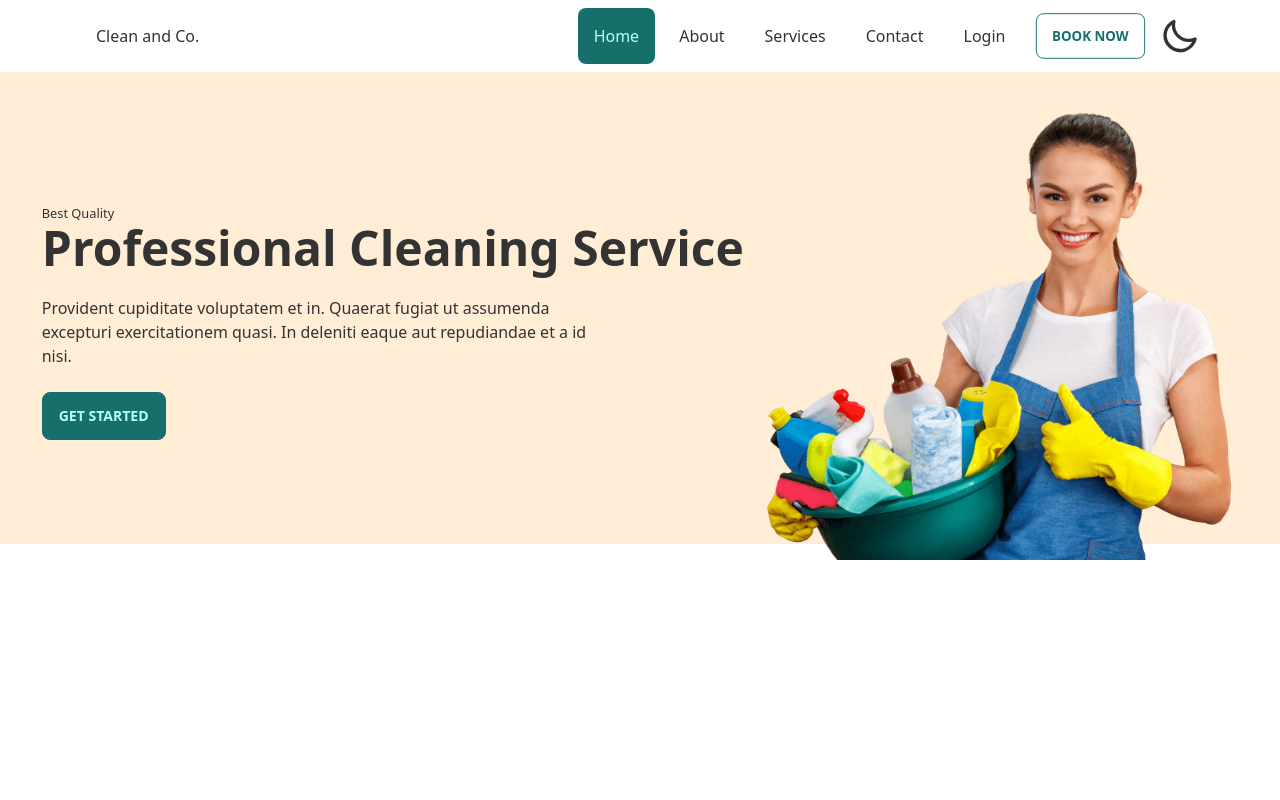
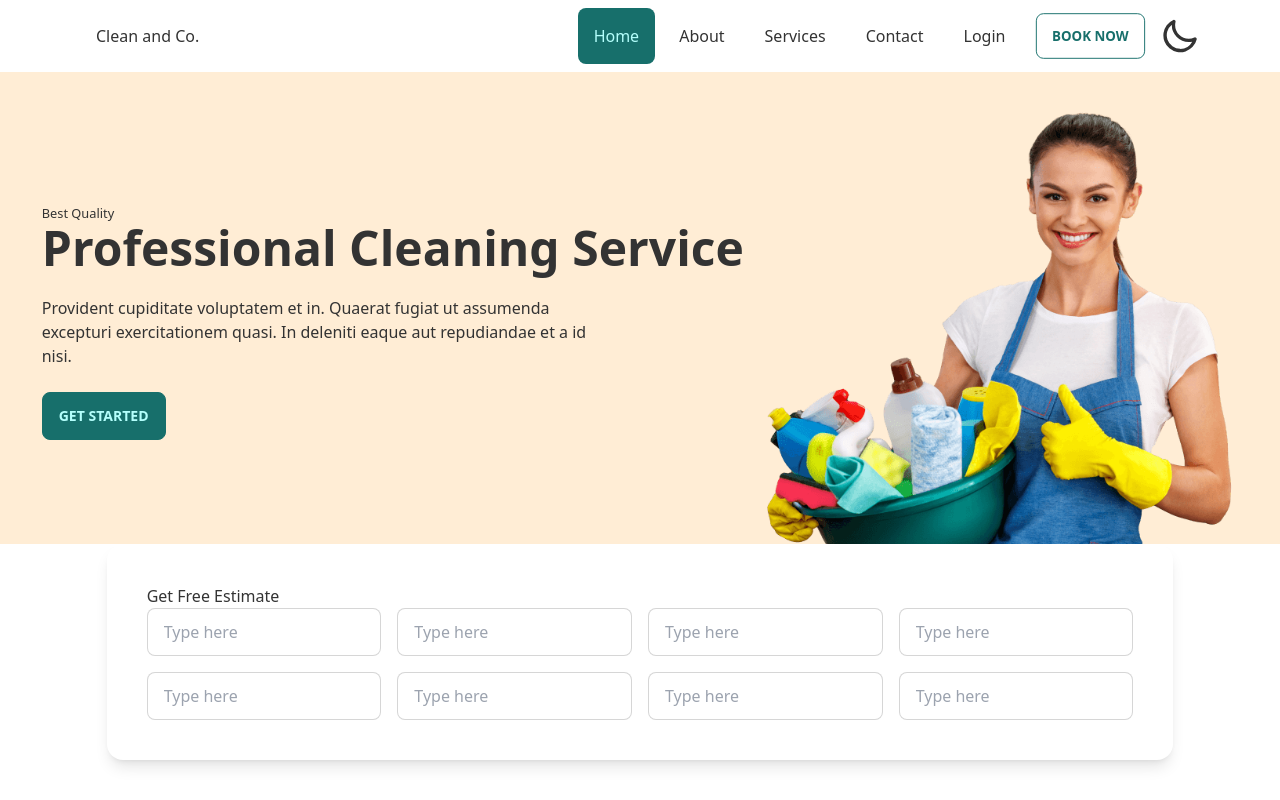
Before and after one commit to Thowhid31/complete-web-1to100, a React (Create React App) app: page / in a window 1280 px wide. Built offline with nearby package versions, Linux system fonts and the light colour scheme.

Commit message:
added input format

```diff
--- a/src/Pages/Home/Landing.js
+++ b/src/Pages/Home/Landing.js
@@ -3,7 +3,8 @@ import heroimg from '../../assets/images/bucketgirl.png'
 
 const Landing = () => {
     return (
-        <div class="hero h-screen lg:h-[60vh] bg-accent mt-16">
+        <>
+        <div class="hero h-screen lg:h-[60vh] bg-accent relative z-0 mt-16">
   <div class="hero-content flex-col lg:flex-row">
 
     <div>
@@ -17,6 +18,20 @@ const Landing = () => {
     </div>
   </div>
 </div>
+<div className='rounded-2xl mx-auto shadow-lg relative z-20 p-10 w-5/6 bg-base-100'>
+    <h1>Get Free Estimate</h1>
+    <div className='grid grid-cols-1 md:grid-cols-2 lg:grid-cols-4 gap-4'>
+    <input type="text" placeholder="Type here" class="input input-bordered w-full" />
+    <input type="text" placeholder="Type here" class="input input-bordered w-full" />
+    <input type="text" placeholder="Type here" class="input input-bordered w-full" />
+    <input type="text" placeholder="Type here" class="input input-bordered w-full" />
+    <input type="text" placeholder="Type here" class="input input-bordered w-full" />
+    <input type="text" placeholder="Type here" class="input input-bordered w-full" />
+    <input type="text" placeholder="Type here" class="input input-bordered w-full" />
+    <input type="text" placeholder="Type here" class="input input-bordered w-full" />
+    </div>
+</div>
+</>
     );
 };
 
```
